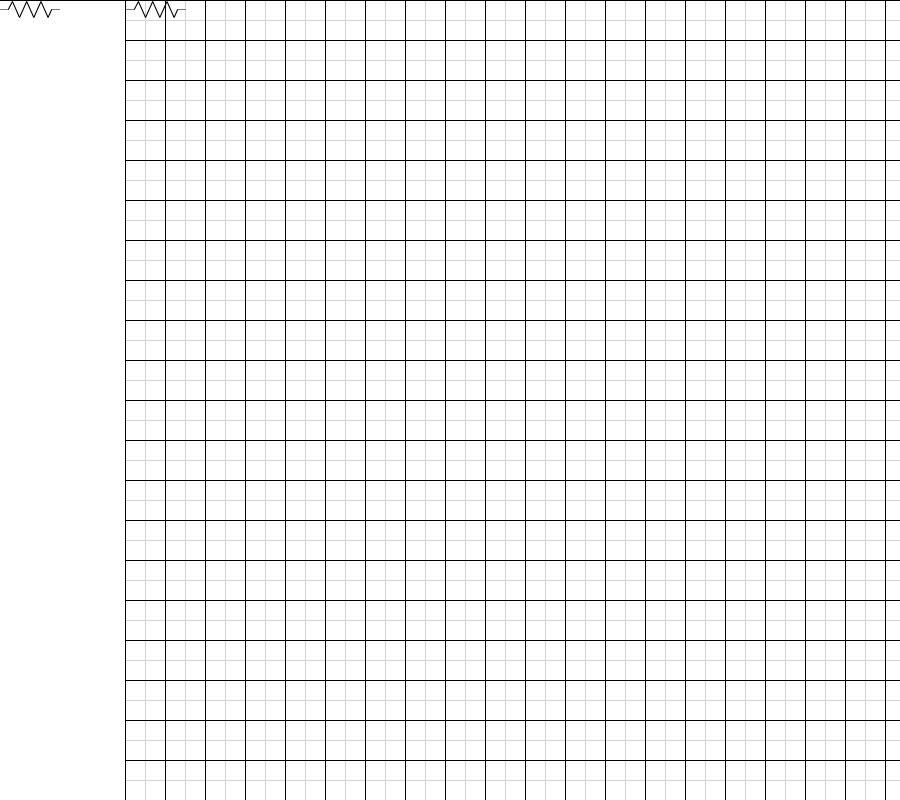
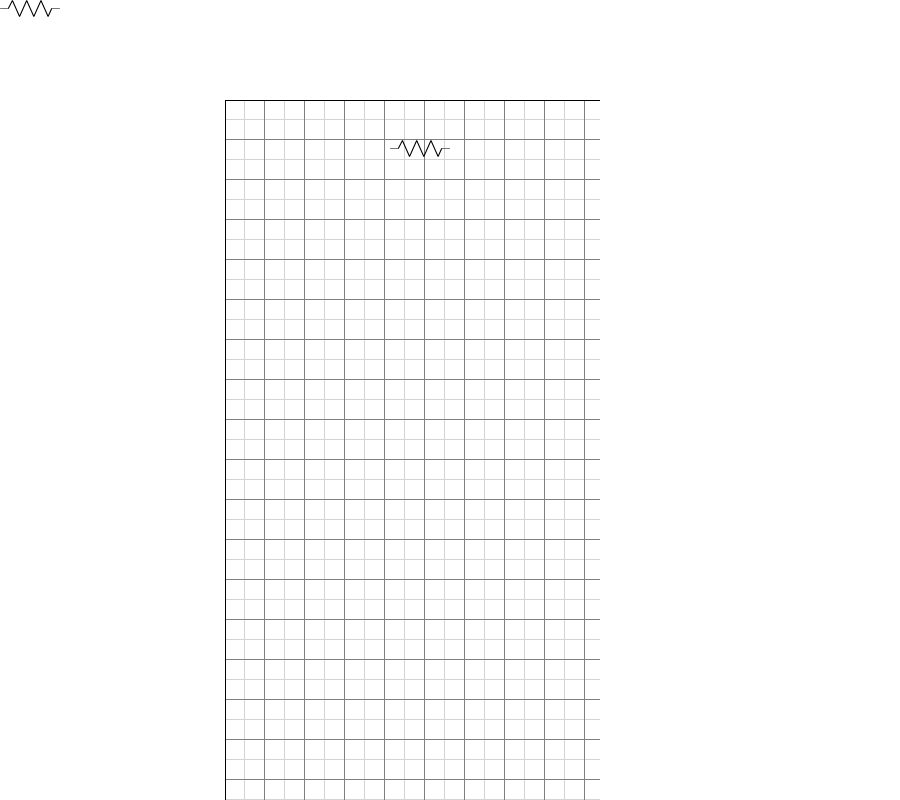
Before and after one commit to brunoeiterer/CircuiTikzGUI, an Electron app: page index.html in a window 600 px wide. Both pictures are taken after a click on the picture 30 px from the left and 9 px from the top of the page. Shown: the top 800 px of the page, 900 px wide, since content can reach past the window. Drawn offline with Linux system fonts and the light colour scheme.

Commit message:
Keep component inside the circuit-container when dragging

```diff
--- a/index.css
+++ b/index.css
@@ -12,21 +12,23 @@ body {
 }
 
 .base-container {
-	height: 1000px;
-	width: 1727px; /* components-container + circuits-container + 2 borders of 1px */
+	display: grid;
+	height: 100vh;
+	width: 100vw;
+	grid-template-rows: 1300px;
+	grid-template-columns: 1fr 10fr;
+	overflow: hidden;
 }
 
 .components-container {
 	display: grid;
 	grid-template-columns: repeat(2, 1fr);
 	grid-auto-rows: 100px, 100px;
-	height: 1000px;
+	height: 1300px;
 	width: 125px;
 	background: white;
-	border-style: solid;
-	border-width: 1px 0px 1px 0px; /* Set right border to 0px to avoid duplication with the circuit-container */
-	border-color: black;
 	float: left;
+	overflow-y: scroll;
 }
 
 .component {
@@ -34,24 +36,39 @@ body {
 	position: absolute;
 }
 
+.base-circuit-container {
+	display: grid;
+	align-items: center;
+	justify-items: center;
+	height: 100vh;
+	width: 1fr;
+	overflow: scroll;
+	grid-template-rows: 1fr;
+	grid-template-columns: 1fr;
+}
+
 .circuit-container {
 	display: grid;
+	position: relative;
 	margin: 0;
 	height: 1000px;
-	width: 1600px;
+	width: 2000px;
 	--grid-size: 20px;
 	background:
-				repeating-linear-gradient(90deg, transparent 0px Calc(var(--grid-size)*2 - 1px),
-				black Calc(var(--grid-size)*2 - 1px) Calc(var(--grid-size)*2)),
-				repeating-linear-gradient( transparent 0px Calc(var(--grid-size)*2 - 1px),
-				black Calc(var(--grid-size)*2 - 1px) Calc(var(--grid-size)*2)),
-				repeating-linear-gradient(90deg, transparent 0px Calc(var(--grid-size) - 1px),
-				#d3d3d3 Calc(var(--grid-size) - 1px) var(--grid-size)),
-				repeating-linear-gradient(transparent 0px Calc(var(--grid-size) - 1px),
-				#d3d3d3 Calc(var(--grid-size) - 1px) var(--grid-size));
-	border-style: solid;
-	border-width: 1px 1px 1px 1px;
-	border-color: black;
+		linear-gradient(90deg, black 0px 1px, transparent 1px 2px),
+		linear-gradient(black 0px 1px, transparent 1px 2px),
+		linear-gradient(90deg, transparent 1798px 1799px, black 1799px 1800px, transparent 1800px 1801px),
+		linear-gradient(transparent 798px 799px, black 799px 800px, transparent 800px 801px),
+		repeating-linear-gradient(90deg, transparent 0px Calc(var(--grid-size)*2 - 1px),
+		#808080 Calc(var(--grid-size)*2 - 1px) Calc(var(--grid-size)*2)),
+		repeating-linear-gradient(transparent 0px Calc(var(--grid-size)*2 - 1px),
+		#808080 Calc(var(--grid-size)*2 - 1px) Calc(var(--grid-size)*2)),
+		repeating-linear-gradient(90deg, transparent 0px Calc(var(--grid-size) - 1px),
+		#d3d3d3 Calc(var(--grid-size) - 1px) var(--grid-size)),
+		repeating-linear-gradient(transparent 0px Calc(var(--grid-size) - 1px),
+		#d3d3d3 Calc(var(--grid-size) - 1px) var(--grid-size));
+	background-size: 1800px 800px;
+	background-position: center;
 	background-repeat: no-repeat;
 }
 
--- a/index.html
+++ b/index.html
@@ -12,9 +12,10 @@
 				<img src="images/resistor.svg" alt="resistor" onmouseover="OnComponentMouseOver();"
 				onmouseout="OnComponentMouseOut();" onclick="OnComponentClick(this)">
 			</div>
-			<div class="circuit-container" id="circuit-container" ondragenter="ElementDragEnter(event);"
-			ondragover="ElementDragOver(event);">
-
+			<div class="base-circuit-container" id="base-circuit-container">
+				<div class="circuit-container" id="circuit-container" ondragenter="ElementDragEnter(event);"
+				ondragover="ElementDragOver(event);">
+				</div>
 			</div>
 		</div>
 	</body>
--- a/index.js
+++ b/index.js
@@ -21,7 +21,18 @@ function OnComponentClick(img) {
     newComponent.addEventListener("dragstart", ElementDragStart);
     newComponent.addEventListener("drag", ElementDrag);
     newComponent.addEventListener("dragend", ElementDragEnd);
-    document.getElementById("circuit-container").appendChild(newComponent);
+    document.addEventListener("dragover", ElementDragOver);
+
+    circuitContainer = document.getElementById("circuit-container");
+    circuitContainer.appendChild(newComponent);
+
+    /* put new component inside the grid */
+    newComponent.style.position = "absolute";
+    newComponent.style.left = circuitContainer.offsetLeft + ((circuitContainer.offsetWidth -
+        parseInt(getComputedStyle(circuitContainer, null).getPropertyValue("background-size").split(" ")[0])) / 2) + 40 + "px";
+    newComponent.style.top = circuitContainer.offsetTop + ((circuitContainer.offsetHeight -
+        parseInt(getComputedStyle(circuitContainer, null).getPropertyValue("background-size").split(" ")[1])) / 2) + 40 + "px";
+
 }
 
 function ElementDragStart(event) {
@@ -51,20 +62,46 @@ function ElementDragOver(event) {
 
 function ElementDrag(event) {
     var circuitContainer = document.getElementById("circuit-container");
-    var gridSize = parseInt(getComputedStyle(circuitContainer, null).getPropertyValue("--grid-size"));
+    var baseCircuitContainer = document.getElementById("base-circuit-container");
+    var gridSize = parseInt(getComputedStyle(circuitContainer).getPropertyValue("--grid-size"));
 
-    /* round to the nearest grid line and add 5 to compensate the size of the components-container */
-    var left = Math.round(event.pageX / gridSize) * gridSize + 5;
+    /* round to the nearest grid line. Subtract the parent offset because the child offset is relative to the parent and
+    add 5 to compensate the size of the components-container */
+    var left = Math.round((event.pageX - circuitContainer.offsetLeft) / gridSize) * gridSize + 5 + baseCircuitContainer.scrollLeft;
 
-    /* round to the nearest grid line and remove 8 to center and compensate the height difference between grid cells
-    and the component */
-    var top = Math.round(event.pageY / gridSize) * gridSize - 8;
+    /* round to the nearest grid line. Subtract the parent offset because the child offset is relative to the parent and
+    remove 9 to center and compensate the height difference between grid cells and the component */
+    var top = Math.round((event.pageY - circuitContainer.offsetTop + baseCircuitContainer.scrollTop) / gridSize) * gridSize - 9;
+
+    /* keep component inside the circuit-container */
+    var backgroundWidth = parseInt(getComputedStyle(circuitContainer).getPropertyValue("background-size"));
+    var backgroundHeight = parseInt(getComputedStyle(circuitContainer).getPropertyValue("background-size").split(" ")[1]);
+    var backgroundOffsetLeft = ((circuitContainer.offsetWidth - backgroundWidth) / 2);
+    var backgroundOffsetTop = circuitContainer.offsetTop + ((circuitContainer.offsetHeight - backgroundHeight) / 2);
+
+    if(left < backgroundOffsetLeft) {
+        left = Math.round(backgroundOffsetLeft / gridSize) * gridSize;
+    }
+    /* subtract the component width to avoid having part of it out of bounds */
+    if(left > backgroundOffsetLeft + backgroundWidth - document.getElementById(localStorage.getItem("draggedElement")).offsetWidth) {
+        left = Math.round((backgroundOffsetLeft + backgroundWidth -
+            document.getElementById(localStorage.getItem("draggedElement")).offsetWidth) / gridSize) * gridSize;
+    }
+    if(top < backgroundOffsetTop) {
+        top = Math.round((backgroundOffsetTop +
+            document.getElementById(localStorage.getItem("draggedElement")).offsetHeight) / gridSize) * gridSize - 9;
+    }
+    /* subtract the gridSize from the botton coordinate to avoid having half of the component out of bounds */
+    if(top > backgroundOffsetTop + backgroundHeight - gridSize) {
+        top = Math.round((backgroundOffsetTop + backgroundHeight -
+            document.getElementById(localStorage.getItem("draggedElement")).offsetHeight) / gridSize) * gridSize - 9;
+    }
 
     document.getElementById(localStorage.getItem("draggedElement")).style.left = left + "px";
     document.getElementById(localStorage.getItem("draggedElement")).style.top = top + "px";
 }
 
-/* This function loads the ghost image used when draggin elements. This is necessary because otherwise the image will only
+/* This function loads the ghost image used when dragging elements. This is necessary because otherwise the image will only
 be loaded after the first dragstart event is fired, and so will not be shown on the first drag event */
 function preloadGhostImage() {
     var ghostImage = new Image();
```
